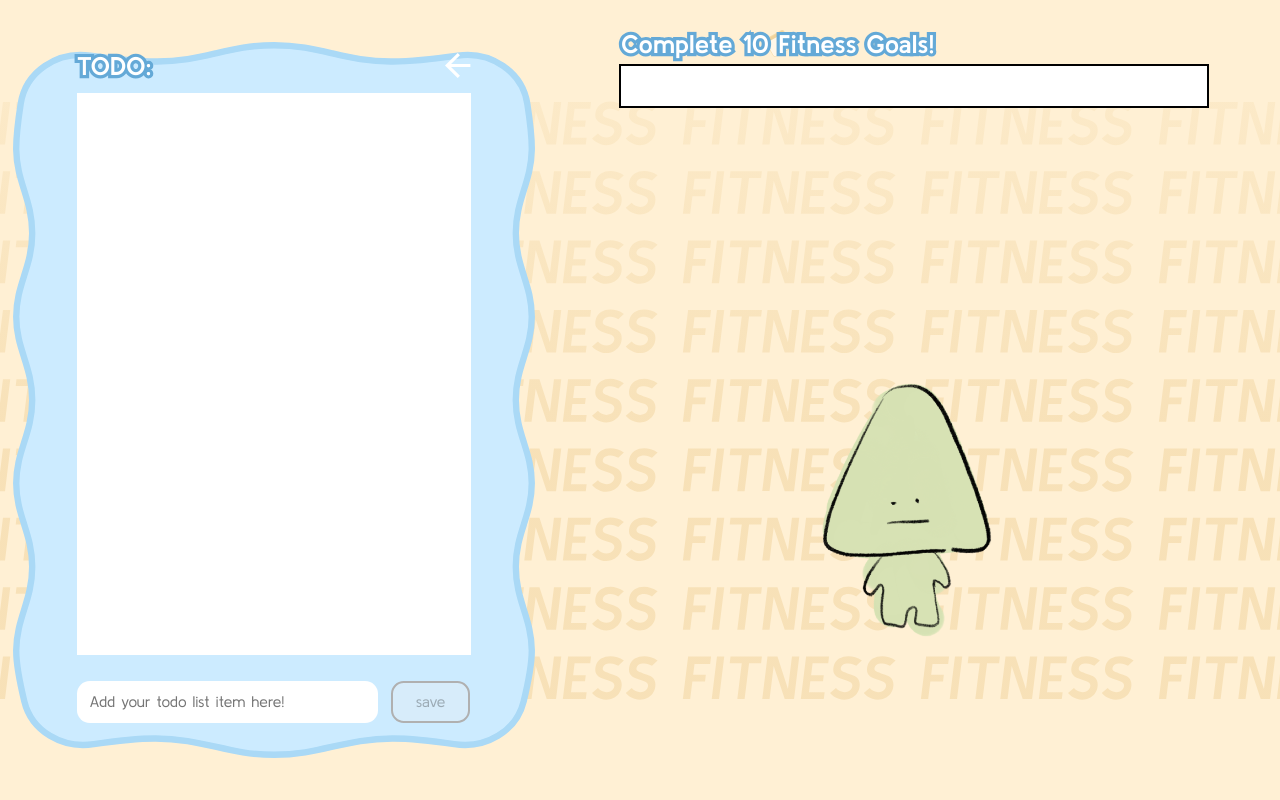
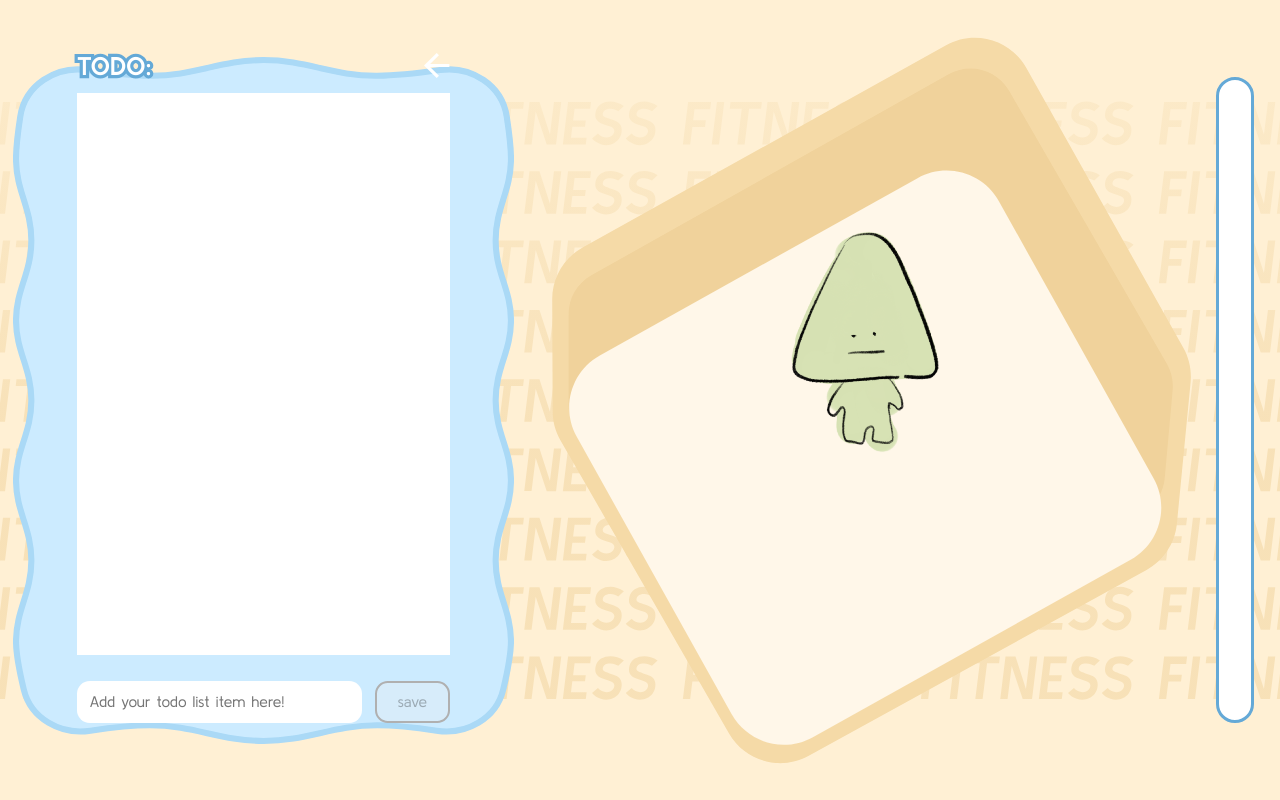
Before and after one commit to ckouu/todolife, a Next.js app: page /fitness in a window 1280 px wide. Built offline with nearby package versions, Linux system fonts and the light colour scheme.

Commit message:
Updating saving progress for each chapter

```diff
--- a/src/app/api/route.ts
+++ b/src/app/api/route.ts
@@ -1,13 +1,15 @@
 import { NextRequest, NextResponse } from 'next/server';
 
 let todos: { [key: string]: string[] } = { 'fitness': [], 'academics': [] };
+let completed: { [key: string]: number } = { 'fitness': 0, 'academics': 0 };
 
 export async function GET(req: NextRequest) {
-  return NextResponse.json({ todos: todos });
+  return NextResponse.json({ todos: todos, completed: completed });
 }
 
 export async function POST(req: NextRequest) {
   const data = await req.json();
   todos[data.goal] = data.newList;
-  return NextResponse.json({ todos: todos });
+  completed[data.goal] = completed[data.goal] + data.completed;
+  return NextResponse.json({ todos: todos, completed: completed});
 }
--- a/src/app/components/todo.tsx
+++ b/src/app/components/todo.tsx
@@ -3,43 +3,48 @@
 import { useEffect, useState } from 'react';
 import Link from 'next/link';
 
-const getUpdates = async (goal: string): Promise<string[]> => {
+const getUpdates = async (goal: string): Promise<[string[], number]> => {
   const res = await fetch('/api', {
     cache: 'no-cache',
   })
   const data = await res.json();
-  return data.todos[goal];
+  return [data.todos[goal], data.completed[goal]];
 }
 
-const post = async (list: string[], goal: string) => {
+const post = async (list: string[], goal: string, completed: number) => {
   const res = await fetch('/api', {
     method: 'POST',
     headers: { 'Content-Type': 'application/json' },
-    body: JSON.stringify({ newList: list, goal: goal }),
+    body: JSON.stringify({ newList: list, goal: goal, completed: completed }),
   });
   const data = await res.json();
-  console.log(data);
 }
 
 interface TodoProps {
     goal: string;
-    onDohAction: (type: 'save' | 'complete') => void;
+    onDohAction: () => void;
+    onSetCompleted: (completed: number) => void;
 }
 
-export default function Todo({ goal, onDohAction}: TodoProps) {
+export default function Todo({ goal, onDohAction, onSetCompleted}: TodoProps) {
 
   const [list, setList] = useState<string[]>([]);
   const [input, setInput] = useState('');
+  const [todosCompleted, setTodosCompleted] = useState(0);
 
   useEffect(() => {
-    getUpdates(goal).then(setList);
-  }, [goal]);
+    getUpdates(goal).then(([todos, completed]) => {
+      setList(todos);
+      setTodosCompleted(completed);
+      onSetCompleted(completed);
+    });
+  }, [goal, onSetCompleted]);
 
   const handleSave = () => {
     setList([...list, input]);
-    post([...list, input], goal);
+    post([...list, input], goal, 0);
     setInput('');
-    onDohAction('save');
+    onDohAction();
     setInput('');
   };
 
@@ -47,8 +52,10 @@ export default function Todo({ goal, onDohAction}: TodoProps) {
     const newList = [...list];
     newList.splice(index, 1);
     setList(newList);
-    post(newList, goal);
-    onDohAction('complete');
+    setTodosCompleted(todosCompleted + 1);
+    post(newList, goal, 1);
+    onDohAction();
+    onSetCompleted(todosCompleted + 1);
   };
 
   return (
--- a/src/app/doh.css
+++ b/src/app/doh.css
@@ -1,35 +1,36 @@
+.progress-container {
+    background-color: white;
+    border: 3px solid #64A9D7;
+    border-radius: 2vw;
+    width: 3%;
+    height: 80%;
+    align-self: center;
+    margin-right: 2vw;
+    display: flex;
+    flex-direction: column-reverse;
+}
+
+.progress-fill {
+    height: 100%;
+    border-radius: 2vw;
+    background-color: #AAD9F6;
+    transition: height 0.3s ease;
+}
+
 .doh-container {
-    width: 65%;
+    width: 60%;
     display: flex;
     justify-content: center;
     align-items: center;
-    position: relative;
-}
-.progress-container {
-    background-color: white;
-    border: 2px solid black;
-    width: 80%;
-    height: 5%;
-    position: absolute;
-    top: 5vw;
-}
-.progress-fill {
-    height: 100%;
-    background: blue;
-    transition: width 0.3s ease;
-}
-.progress-container header {
-    position: absolute;
-    bottom: 120%;
-    left: 0;
+    margin: 2vw;
     background-image: url('/room.svg');
     background-size: contain;
     background-position: center center;
     background-repeat: no-repeat;
 }
+
 .doh {
     width: 50%;
-    position: absolute;
     height: 50%;
     aspect-ratio: 1746 / 1479;
     background-repeat: no-repeat;
@@ -37,7 +38,6 @@
     image-rendering: pixelated;
     z-index: 10000;
     overflow: visible;
-    bottom: 3vw;
 }
 
 .doh.smileUp {
--- a/src/app/fitness/page.tsx
+++ b/src/app/fitness/page.tsx
@@ -5,10 +5,9 @@ import { useState, useEffect } from 'react';
 
 export default function Page() {
 
-  const [todosCompleted, setTodosCompleted] = useState(0);
-  var goal = 10;
-  var fitnessProgress = Math.min((todosCompleted / goal * 100), 100);
   const [animation, setAnimation] = useState('idle');
+  const [completed, setCompleted] = useState(0);
+  let progress = Math.min((completed / 10 * 100), 100);
 
   useEffect(() => {
     let timeoutID: NodeJS.Timeout;
@@ -22,24 +21,23 @@ export default function Page() {
     return () => clearTimeout(timeoutID);
   }, [animation]);
 
-  const dohAction = (type: 'save' | 'complete') => {
-    if (type === 'complete') {
-      setTodosCompleted(prev => prev + 1);
-    }
+  const dohAction = () => {
     setAnimation('smileUp');
     setTimeout(() => setAnimation('smileDown'), 1000);
     setTimeout(() => setAnimation('idle'), 1300);
   }
+
   return (
 
     <div className='page' style={{backgroundImage: `url(/fitness.svg)`}}>
-        <Todo goal='fitness' onDohAction={dohAction} />
+        <Todo goal='fitness' onDohAction={dohAction} onSetCompleted={setCompleted}/>
+
         <div className='doh-container'>
-          <div className="progress-container">
-            <header>Complete {goal} Fitness Goals!</header>
-            <div className="progress-fill" style={{width: `${fitnessProgress}%`}}></div>
-          </div>
           <div className={`doh ${animation}`} />
+        </div>
+
+        <div className="progress-container">
+          <div className="progress-fill" style={{height: `${progress}%`}}></div>
         </div>
     </div>
   );
--- a/src/app/page.tsx
+++ b/src/app/page.tsx
@@ -1,10 +1,12 @@
+'use client'
+
 import Link from 'next/link'
 import Image from 'next/image'
 import { useState } from 'react'
 
 export default function Home() {
 
-  const [current, setCurrent] = useState('fitness');
+  const [index, setIndex] = useState(0);
   const chapters =['fitness', 'academics', 'nutrition'];
 
   return (
```
Also changed, not shown: src/app/academics/page.tsx (+8 -5 lines), public/room.svg, src/app/globals.css (line endings or trailing spaces).
